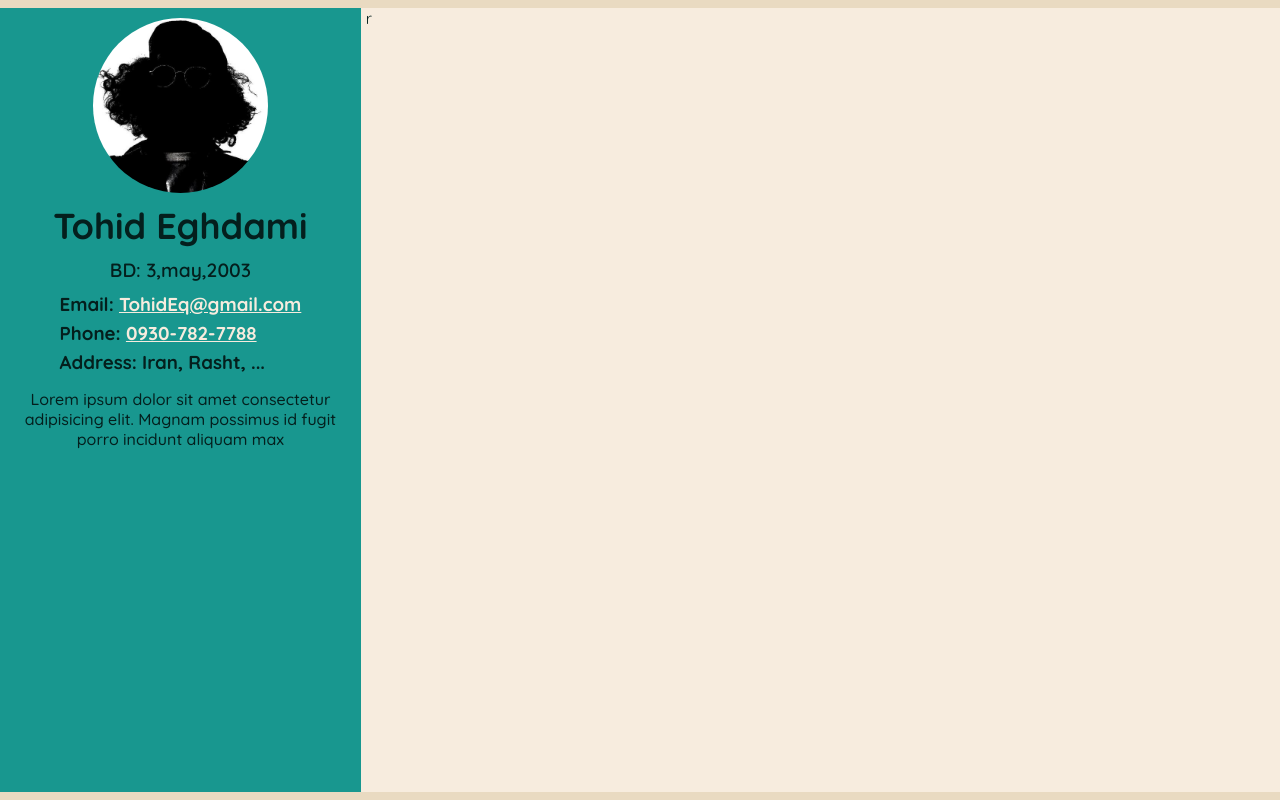
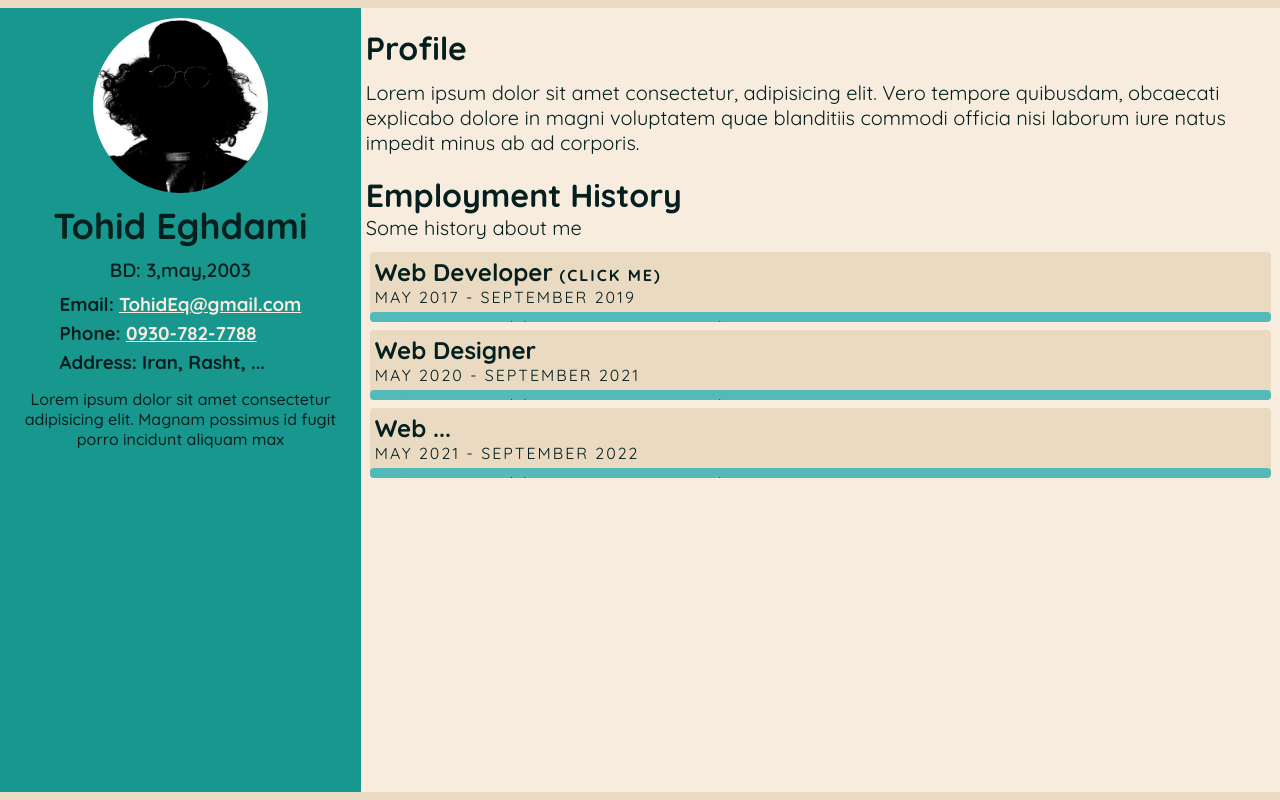
Before and after one commit to TohidEq/G2Tech-Exercise-1-resume, a plain HTML site: page index.html in a window 1280 px wide. Drawn offline with Linux system fonts and the light colour scheme.

Commit message:
Create History Cards

```diff
--- a/index.html
+++ b/index.html
@@ -36,7 +36,72 @@
         </div>
 
         <div class="resume">
-            r
+            <section class="pofile">
+                <div class="resume-titles">
+                    <h2>
+                    Profile
+                    </h2>
+                </div>
+
+                <p class="resume-text-2">
+                    Lorem ipsum dolor sit amet consectetur, adipisicing elit. Vero tempore quibusdam, obcaecati explicabo dolore in magni voluptatem quae blanditiis commodi officia nisi laborum iure natus impedit minus ab ad corporis.
+                </p>
+            </section>
+
+            <section class="history">
+                <div class="resume-titles">
+                    <h2>
+                        Employment History
+                    </h2>
+                    <p class="resume-text-2">Some history about me</p>
+                </div>
+
+                <div class="history-card">
+                    <div class="history-card-title">
+                        <h3>Web Developer <span>(click me)</span></h3>
+                        <span>may 2017 - september 2019</span>
+
+                    </div>
+                    <div class="history-card-text resume-text-3">
+                        <ul >
+                            <li>Lorem ipsum, dolor sit amet consectetur adipisicing </li>
+                            <li>amet quod sit repudiandae illum ullam labore soluta.</li>
+                            <li>iste distinctio veniam, perferendis modi minus hic exercit </li>
+                            <li>ationem dolorelit. Et harum nesciunt qui impedit,</li>
+                        </ul>
+                    </div>
+                </div>
+                <div class="history-card">
+                    <div class="history-card-title">
+                        <h3>Web Designer</h3>
+                        <span>may 2020 - september 2021</span>
+
+                    </div>
+                    <div class="history-card-text">
+                        <ul >
+                            <li>Lorem ipsum, dolor sit amet consectetur adipisicing </li>
+                            <li>amet quod sit repudiandae illum ullam labore soluta.</li>
+                            <li>iste distinctio veniam, perferendis modi minus hic exercit </li>
+                            <li>ationem dolorelit. Et harum nesciunt qui impedit,</li>
+                        </ul>
+                    </div>
+                </div>
+                <div class="history-card">
+                    <div class="history-card-title">
+                        <h3>Web ...</h3>
+                        <span>may 2021 - september 2022</span>
+
+                    </div>
+                    <div class="history-card-text">
+                        <ul >
+                            <li>Lorem ipsum, dolor sit amet consectetur adipisicing </li>
+                            <li>amet quod sit repudiandae illum ullam labore soluta.</li>
+                            <li>iste distinctio veniam, perferendis modi minus hic exercit </li>
+                            <li>ationem dolorelit. Et harum nesciunt qui impedit,</li>
+                        </ul>
+                    </div>
+                </div>
+            </section>
         </div>
     </div>
 </body>
--- a/style.css
+++ b/style.css
@@ -21,6 +21,10 @@
     --light-1:#F7ECDE;
     --light-hover:#fdc172;
     --light-active:#ff9100;
+
+    --resume-title-size:32px;
+    --card-title-size:24px;
+
 
 }
 body{
@@ -105,6 +109,72 @@ body{
 }
 
 
+
+
+.resume-titles{
+    margin-bottom: 12px;
+}
+
+.resume-titles h2{
+    font-size: var(--resume-title-size);
+}
+.resume-text-2{
+    font-size: 20px;
+}
+
+
+section {
+    padding-top: 20px;
+}
+
+
+/*
+history-card
+    history-card-title
+        (
+            h3
+            span
+        )
+        history-card-text
+*/
+.history-card{
+    background-color: var(--light-2);
+    position: relative;
+    border-radius: 4px;
+    margin-bottom: 8px;
+    margin-left: 4px;
+    margin-right: 4px;
+}
+.history-card-title{
+    padding: 5px;
+}
+.history-card-title h3 {
+    font-size: var(--card-title-size);
+}
+.history-card-title span{
+    text-transform: uppercase;
+    letter-spacing: 2px;
+    font-size: 16px;
+}
+
+.history-card:hover .history-card-text{
+    max-height: 200px;
+    transition: all 300ms ease-in;
+}
+.history-card-text{
+    max-height: 0px;
+    transition: all 300ms ease-out;
+    overflow: hidden;
+    background-color: var(--dark-1);
+}
+.history-card-text{
+    padding: 5px;
+    padding-left: 30px;
+    border-radius: 4px;
+}
+
+
+
 @media screen and (max-width:640px) {
     .container{
     }
```
